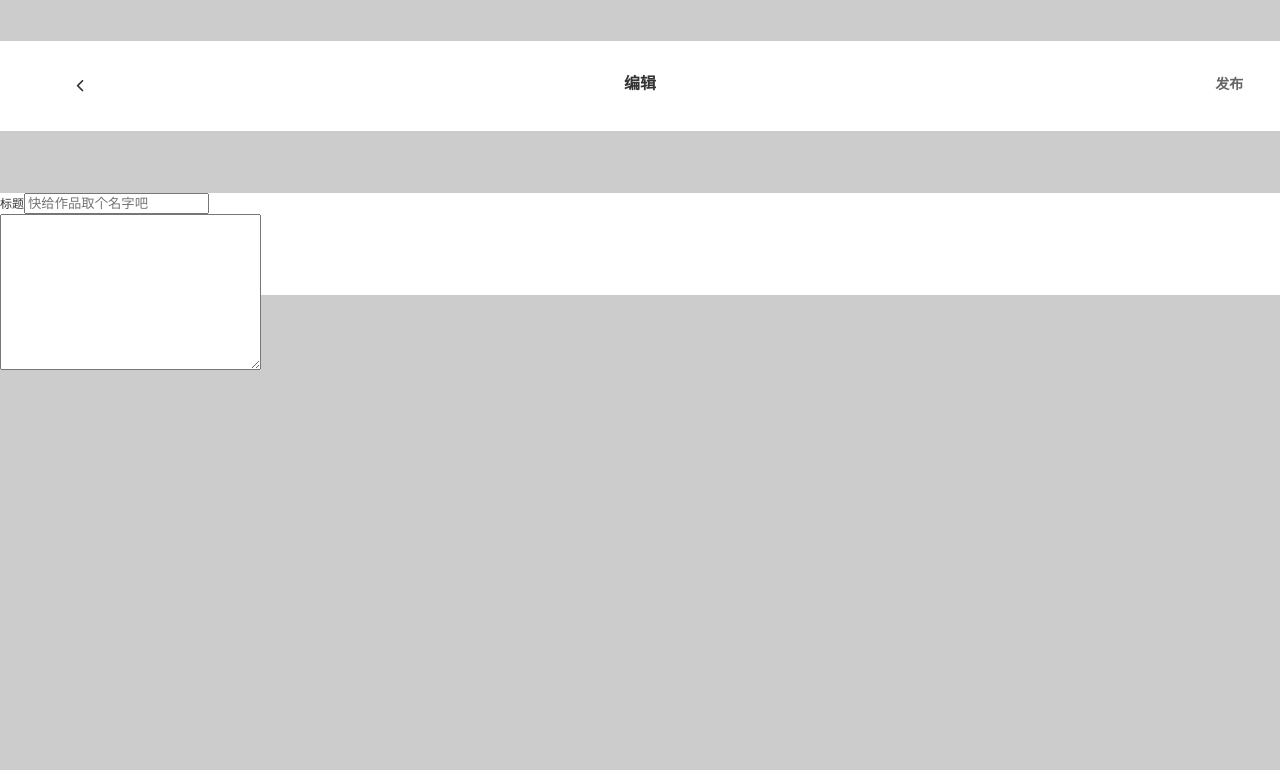
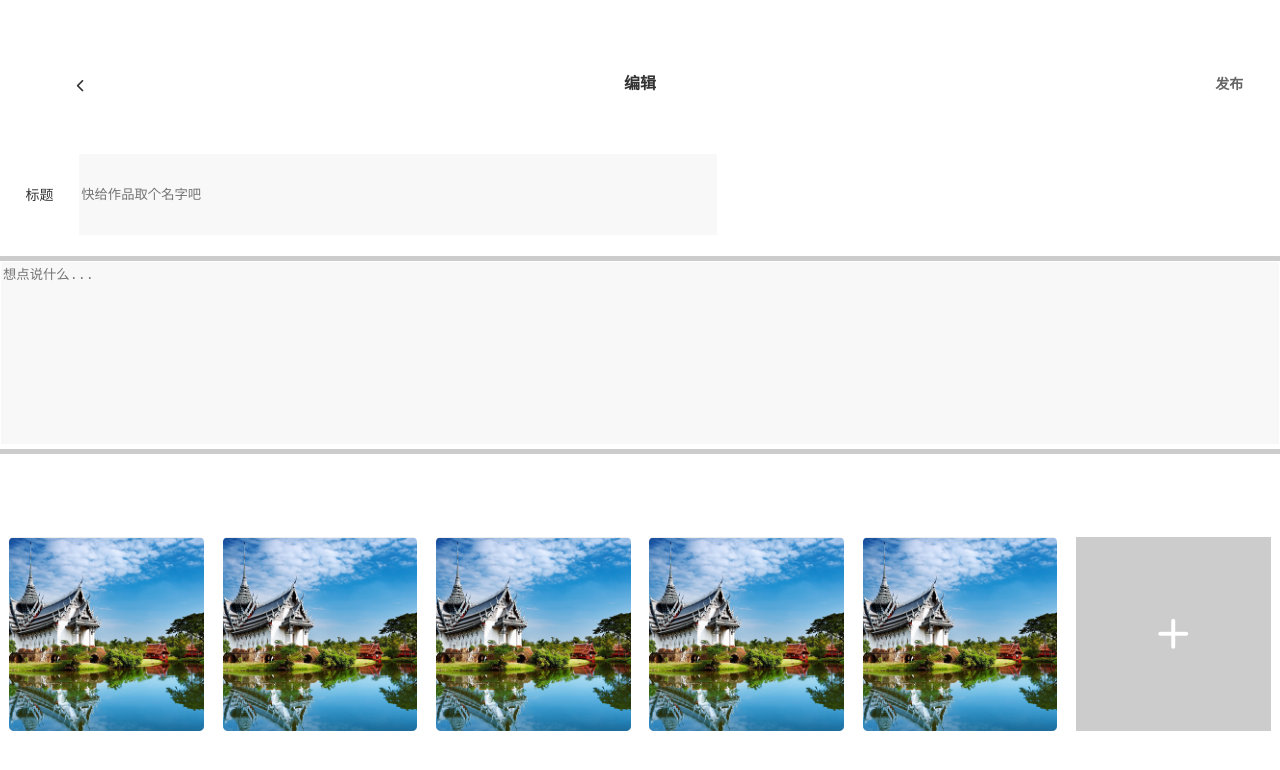
Before and after one commit to Mrwangzr/soulIdea, a Vue app in the folder soulideaapp/: page /#/contentPublish in a window 1280 px wide. Shown: the top 770 px of the page. Built offline with nearby package versions, Linux system fonts and the light colour scheme.

Commit message:
发表页面

```diff
--- a/soulideaapp/src/components/homePage/contentPublish/contentPublish.vue
+++ b/soulideaapp/src/components/homePage/contentPublish/contentPublish.vue
@@ -2,6 +2,7 @@
     <div class="publish_box">
         <contentPublishTop-com></contentPublishTop-com>
         <contentPublishTab-com></contentPublishTab-com>
+        <contentPublishAdd-com></contentPublishAdd-com>
     </div>
 </template>
 <style>
@@ -9,16 +10,17 @@
         width:100%;
         height:100%;
         padding-top:.4rem;
-        background:#ccc;
     }
 </style>
 <script>
 import contentPublishTop from "./contentPublishTop"
 import contentPublishTab from "./contentPublishTab"
+import contentPublishAdd from "./contentPublishAdd"
 export default {
     components:{
         "contentPublishTop-com":contentPublishTop,
-        "contentPublishTab-com":contentPublishTab
+        "contentPublishTab-com":contentPublishTab,
+        "contentPublishAdd-com":contentPublishAdd
     }
 }
 </script>
--- a/soulideaapp/src/components/homePage/contentPublish/contentPublishAdd.vue
+++ b/soulideaapp/src/components/homePage/contentPublish/contentPublishAdd.vue
@@ -1,11 +1,116 @@
 <template>
+    <div class="add_img">
+        <div class="box_img wrapper" ref="wrapper">
+            <div class="content">
+                <div><img src="../../../../static/commentImg/psa2cde6d664f13de9-2b3f-43b8-bc18-1764470132f5.png" alt=""></div>
+                <div><img src="../../../../static/commentImg/psa2cde6d664f13de9-2b3f-43b8-bc18-1764470132f5.png" alt=""></div>
+                <div><img src="../../../../static/commentImg/psa2cde6d664f13de9-2b3f-43b8-bc18-1764470132f5.png" alt=""></div>
+                <div><img src="../../../../static/commentImg/psa2cde6d664f13de9-2b3f-43b8-bc18-1764470132f5.png" alt=""></div>
+                <div><img src="../../../../static/commentImg/psa2cde6d664f13de9-2b3f-43b8-bc18-1764470132f5.png" alt=""></div>
+                <div class="clickAdd_img"><i class="iconfont icon-jia"></i></div>
+            </div>
 
+        </div>
+        <div class="location_share">
+            <div>发布位置:</div>
+            <div>
+                <i class="iconfont icon-hongdian"></i>
+                <em>共享</em>
+            </div>
+            <div>
+                <i class="iconfont icon-hongdian"></i>
+                <em>专属</em>
+            </div>
+            <div></div>
+        </div>
+    </div>
 </template>
 <style>
+.add_img {
+  width: 100%;
+  height: 100%;
+  margin-top: 0.3rem;
+}
+.add_img .wrapper {
+  width: 100%;
+  height: 5rem;
+}
+.add_img .box_img .content {
+  width: 100%;
+  display: flex;
+  justify-content: space-around;
+  flex-wrap: wrap;
+}
+.add_img .box_img .content .clickAdd_img {
+  width: 1.9rem;
+  height: 1.9rem;
+  background: #ccc;
+  text-align: center;
+}
+.add_img .box_img .content .clickAdd_img i {
+  font-size: 30px;
+  color: white;
+  line-height: 1.9rem;
+}
+.add_img .box_img .content div {
+  width: 1.9rem;
+  height: 1.9rem;
+  margin-top: 0.64rem;
+}
+.add_img .box_img .content div img {
+  width: 100%;
+  height: 100%;
+}
+.add_img .location_share {
+  width: 100%;
+  height: 1rem;
+  display: flex;
+  justify-content: space-around;
+  align-items: center;
+}
+.add_img .location_share div {
+  width: 25%;
+  height: 1rem;
+  font-size: 14px;
+  color: #666666;
+  font-weight: 500;
+  line-height: 1rem;
+  text-align: center;
 
+}
+.add_img .location_share div em{
+     font-style: normal;
+}
+.add_img .location_share div i{
+    font-size: 20px;
+
+}
 </style>
 <script>
+import BScroll from "better-scroll";
 export default {
-
-}
+     mounted() {
+    //第一个参数是最外面的大盒子第二个参数是配置项
+    this.scroll = new BScroll(this.$refs.wrapper, {
+      click: true,
+      //pullUpLoad 设置为true 开启上拉加载功能,设置threshold:50 意思是上拉到50时 执行pullingUp
+        pullUpLoad:{
+            threshold:50
+        }
+    });
+     //当用户上拉时触发事件 第一个参数：pullingUp上拉加载必须配置pullUpLoad：true 时候开启上拉加载
+    this.scroll.on("pullingUp",()=>{
+      this.handlCommentNum(++this.pageNum)
+    })
+  },
+    updated(){
+    //重新计算高度
+    // this.scroll.refresh()
+    //当数据加载完毕后通知better-scroll停止加载数据
+    // this.scroll.finishPullUp()
+  }
+  // updated() {
+  //   this.scroll.refresh();
+  // }
+};
 </script>
--- a/soulideaapp/src/components/homePage/contentPublish/contentPublishTab.vue
+++ b/soulideaapp/src/components/homePage/contentPublish/contentPublishTab.vue
@@ -1,22 +1,55 @@
 <template>
     <div class="publish_top">
         <div>
-            <p>标题<input type="text" placeholder="快给作品取个名字吧"></p>
-            <textarea name="" id="" cols="30" rows="10"></textarea>
+            <p><em>标题</em><input type="text" placeholder="快给作品取个名字吧"></p>
+            <div><textarea name="" placeholder="想点说什么..." id="" ></textarea></div>
         </div>
         <div></div>
     </div>
 </template>
 <style>
-    .publish_top{
-        background:white;
-        width:100%;
-        height:1rem;
-        margin-top:1.48rem;
-    }
+.publish_top {
+  background: white;
+  width: 100%;
+  height: 2.9rem;
+  margin-top: 1rem;
+}
+.publish_top > div > p {
+  width: 100%;
+  height: 1rem;
+  display: flex;
+  align-items: center;
+  font-size: 14px;
+}
+.publish_top > div > p > em {
+  font-style: normal;
+  margin: 0 0.25rem;
+}
+.publish_top > div > p > input {
+  width: 6.23rem;
+  height: 0.8rem;
+  border: 0px;
+  outline: none;
+  cursor: pointer;
+  background: #f8f8f8;
+}
+.publish_top > div > div {
+  margin-top: 0.1rem;
+  border-top:5px solid #ccc;
+  border-bottom:5px solid #ccc;
+}
+.publish_top > div > div textarea {
+  overflow: auto;
+  background-attachment: fixed;
+  background-repeat: no-repeat;
+  border-style: solid;
+  border-color: #ffffff;
+  width:100%;
+  height:1.8rem;
+  resize:none;
+  background:#f8f8f8;
+}
 </style>
 <script>
-export default {
-
-}
+export default {};
 </script>
```
